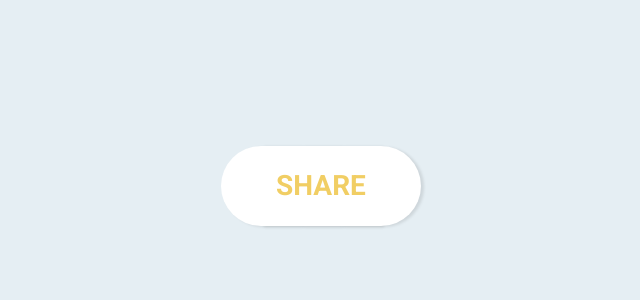
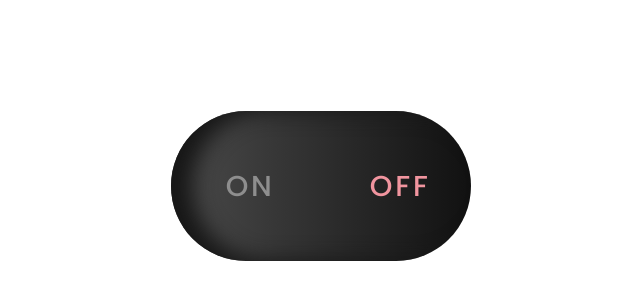
Before and after one commit to Danitobon7/CSS-Training-Projects, a plain HTML site: page Button-Skeumorphism-On&Off/index.html in a window 1280 px wide. Shown: the part 214-514 px from the top of the page, without its empty margins (319-959 px from the left). Drawn offline with nearby package versions, Linux system fonts and the light colour scheme.

Commit message:
Add files via upload

```diff
--- a/Button-Skeumorphism-On&Off/index.html
+++ b/Button-Skeumorphism-On&Off/index.html
@@ -1,26 +1,27 @@
 <!DOCTYPE html>
-<html lang="en" >
-<head>
-  <meta charset="UTF-8">
-  <title>CodePen - Social share button</title>
-  <link rel="stylesheet" href="https://cdnjs.cloudflare.com/ajax/libs/normalize/5.0.0/normalize.min.css">
-<link rel='stylesheet' href='https://maxcdn.bootstrapcdn.com/font-awesome/4.6.1/css/font-awesome.min.css'>
-<link rel='stylesheet' href='https://fonts.googleapis.com/css?family=Roboto:700'><link rel="stylesheet" href="./style.css">
-
-</head>
-<body>
-<!-- partial:index.partial.html -->
-<div class="share">
-  <span>Share</span>
-  <nav>
-    <a href="#"><i class="fa fa-twitter"></i></a>
-    <a href="#"><i class="fa fa-facebook"></i></a>
-    <a href="#"><i class="fa fa-google"></i></a>
-    <a href="#"><i class="fa fa-github"></i></a>
-  </nav>
-</div>
-<!-- partial -->
-  <script  src="./script.js"></script>
-
-</body>
+<html lang="en">
+  <head>
+    <meta name="viewport" content="width=device-width, initial-scale=1.0" />
+    <title>Skeuomorphism Button</title>
+    <!-- Google Fonts -->
+    <link
+      href="https://fonts.googleapis.com/css2?family=Poppins:wght@500&display=swap"
+      rel="stylesheet"
+    />
+    <!-- Stylesheet -->
+    <link rel="stylesheet" href="style.css" />
+  </head>
+  <body>
+    <div class="container" id="container">
+      <div>
+        <input type="radio" id="on" name="switch" />
+        <label for="on">ON</label>
+      </div>
+      <div>
+        <input type="radio" id="off" name="switch" default />
+        <label for="off">OFF</label>
+      </div>
+    </div>
+    <script src="script.js"></script>
+  </body>
 </html>
--- a/Button-Skeumorphism-On&Off/script.js
+++ b/Button-Skeumorphism-On&Off/script.js
@@ -1,10 +1,28 @@
-// Force a hover to see the effect
-const share = document.querySelector('.share');
+let onSwitch = document.getElementById("on");
+let offSwitch = document.getElementById("off");
+let onLabel = document.querySelector("label[for='on']");
+let offLabel = document.querySelector("label[for='off']");
+let container = document.getElementById("container");
 
-setTimeout(() => {
-  share.classList.add("hover");
-}, 1000);
+let onClicked = () => {
+  container.style.boxShadow = "inset -0.9em 0 0.9em #494949";
+  offLabel.style.color = "#8e8e8e";
+  onLabel.style.color = "#98f195";
+};
 
-setTimeout(() => {
-  share.classList.remove("hover");
-}, 3000);
+let offClicked = () => {
+  container.style.boxShadow = "inset 0.9em 0 0.9em #171717";
+  onLabel.style.color = "#8e8e8e";
+  offLabel.style.color = "#f1959f";
+};
+
+window.addEventListener("load", () => {
+  if (onSwitch.checked) {
+    onClicked();
+  } else {
+    offClicked();
+  }
+});
+
+onSwitch.addEventListener("click", onClicked);
+offSwitch.addEventListener("click", offClicked);
--- a/Button-Skeumorphism-On&Off/style.css
+++ b/Button-Skeumorphism-On&Off/style.css
@@ -1,84 +1,37 @@
 body {
-    font-family: "Roboto";
-    background-color: #e5eef3;
-    text-align: center;
-    color: #f1ce64;
-    font-size: 28px;
+    padding: 0;
+    margin: 0;
   }
-
-  a {
-    color: #f1ce64;
+  .container {
+    font-family: "Poppins", sans-serif;
+    height: 6.25em;
+    width: 12.5em;
+    background: linear-gradient(to right, #4b4b4b, #111111);
+    border-radius: 12.5em;
+    position: absolute;
+    transform: translate(-50%, -50%);
+    top: 50%;
+    left: 50%;
+    box-shadow: inset 0.9em 0 0.9em #171717;
+    display: flex;
+    align-items: center;
+    justify-content: space-around;
+    transition: 0.3s;
   }
-
-  .share {
-    position: absolute;
-    width: 400px;
-    left: 50%;
-    margin-left: -200px;
-    top: 50%;
-    margin-top: -40px;
-    border-radius: 80px;
+  input[type="radio"] {
+    appearance: none;
+    background-color: transparent;
+    border: none;
+    outline: none;
   }
-  .share span {
-    width: 200px;
-    line-height: 80px;
-    display: inline-block;
-    font-weight: 700;
-    text-transform: uppercase;
-    position: absolute;
-    left: 50%;
-    margin-left: -100px;
-    opacity: 1;
-    transition: opacity 0.3s ease-in-out;
-    pointer-events: none;
+  label {
+    font-size: 1.2em;
+    letter-spacing: 0.1em;
+    transition: 0.3s;
+    cursor: pointer;
   }
-  .share nav {
-    font-size: 0;
+  @media screen and (min-width: 600px) {
+    .container {
+      font-size: 1.5em;
+    }
   }
-  .share a {
-    line-height: 80px;
-    width: 80px;
-    text-align: center;
-    display: inline-block;
-    background-color: #ffffff;
-    color: #ffffff;
-    overflow: hidden;
-    opacity: 1;
-    transition: all 0.3s ease-in-out;
-    margin: 0 -20px;
-    box-shadow: 3px 1px 3px rgba(0, 0, 0, 0.1);
-  }
-  .share a:nth-child(1) {
-    border-top-left-radius: 40px;
-    border-bottom-left-radius: 40px;
-    margin-left: 0;
-  }
-  .share a:nth-child(1):hover {
-    background-color: #61c5ec;
-  }
-  .share a:nth-child(2):hover {
-    background-color: #3B5998;
-  }
-  .share a:nth-child(3):hover {
-    background-color: #ea4335;
-  }
-  .share a:nth-child(4) {
-    border-top-right-radius: 40px;
-    border-bottom-right-radius: 40px;
-    margin-right: 0;
-  }
-  .share a:nth-child(4):hover {
-    background-color: #000000;
-  }
-  .share:hover span, .share.hover span {
-    opacity: 0;
-  }
-  .share:hover a, .share.hover a {
-    border-radius: 50%;
-    margin: 0 10px;
-    color: #f1ce64;
-    font-size: 28px;
-  }
-  .share:hover a:hover, .share.hover a:hover {
-    color: #fff;
-  }
```
